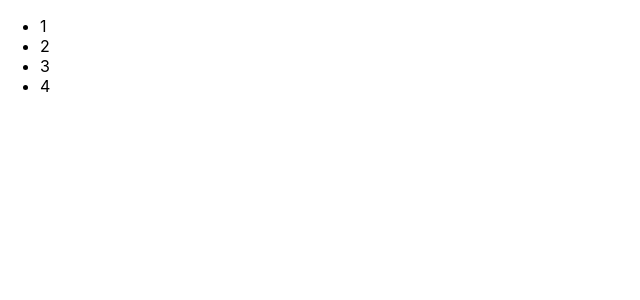
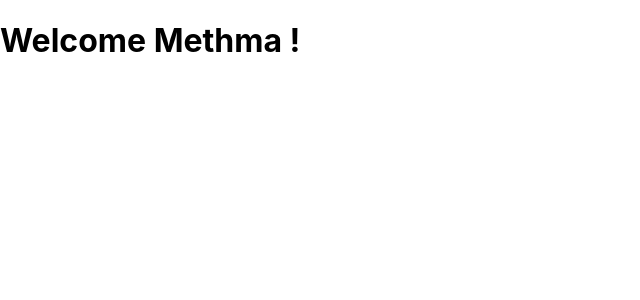
Before and after one commit to MethmaPeiris99/ReactJS-SelfLearn, a React (Create React App) app in the folder learning-reactjs-course/: page / in a window 1280 px wide. Shown: the top 300 px of the page, without its empty margins (0-640 px from the left). Built offline with nearby package versions, Linux system fonts and the light colour scheme.

Commit message:
Example for conditional rendering using if, else if

```diff
--- a/learning-reactjs-course/src/index.js
+++ b/learning-reactjs-course/src/index.js
@@ -4,21 +4,34 @@ import './index.css';
 
 import reportWebVitals from './reportWebVitals';
 
-const listOfNumbers = [1, 2, 3, 4];
+function LoggedInMessage({name}){
+    return(
+        <div>
+            <h1>Welcome {name} !</h1>
+        </div>
+    );
+}
 
-function App({numbers}){
+function SignOut(){
     return(
-      <ul>
-          {numbers.map((number, i) =>(
-              <li key={i}>{number}</li>
-          ))}
-      </ul>
-    );
+        <div>
+            <h1>Thank you for using the app !</h1>
+        </div>
+    )
+}
+
+function App(props){
+    if(props.message === "logged"){
+        return <LoggedInMessage name="Methma"/>
+    }
+    else if(props.message === "signOut"){
+        return <SignOut/>
+    }
 }
 
 ReactDOM.render(
     <div>
-        <App numbers={listOfNumbers}/>
+        <App message="logged"/>
     </div>,
   document.getElementById('root')
 );
```
